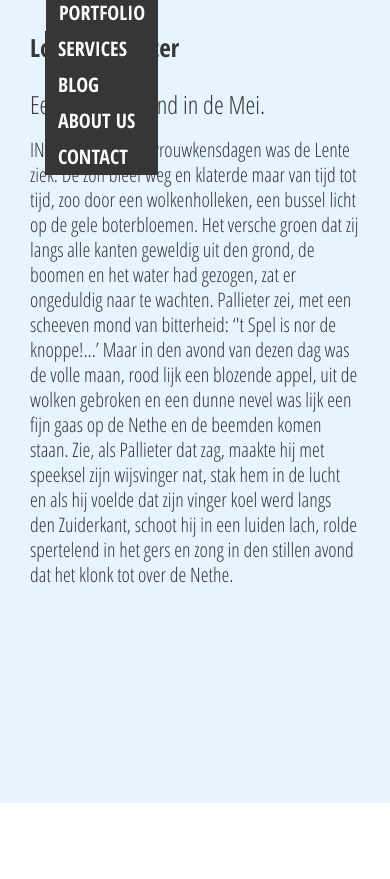
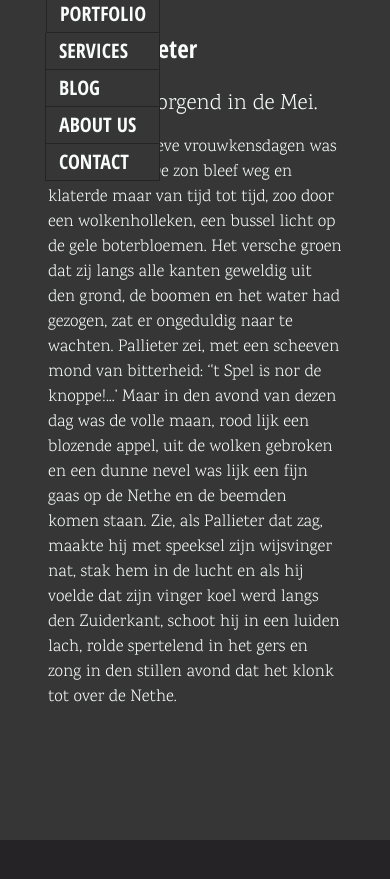
Before and after one commit to GreetVdL/syntra-CSSnavigationbar, a plain HTML site: page index.html in a window 390 px wide. Both pictures are taken after a click on the item 59 px from the left and 18 px from the top of the page. Shown: the part 41-920 px from the top of the page. Before the commit the page ends 844 px from the top, so only its background shows below. Drawn offline with Linux system fonts and the light colour scheme.

Commit message:
dark theme

```diff
--- a/css/index.css
+++ b/css/index.css
@@ -1,12 +1,18 @@
 @import url("reset.css");
 @import url("https://fonts.googleapis.com/css2?family=Open+Sans+Condensed:wght@300;700&display=swap");
+@import url("https://fonts.googleapis.com/css2?family=Karma:wght@300;400;500&display=swap");
 
 /* base styles */
+
+body {
+  background-color: #f1f1f1;
+}
 
 #container {
   margin: 0 auto;
   max-width: 980px;
-  background-color: #e7f4ff;
+  /* background-color: #e7f4ff; */
+  background-color: #252326;
   min-height: 100vh;
 }
 
@@ -17,6 +23,7 @@ nav {
   height: 36px;
   background-color: #363636;
   display: flex;
+  margin-bottom: 1px;
 }
 
 nav > div,
@@ -55,6 +62,16 @@ nav ul {
 #hamburger {
   margin-right: auto;
   background-color: #252326;
+}
+
+#hamburger > li > ul > li {
+  border-right: 1px solid #252326;
+  border-bottom: 1px solid #252326;
+  border-left: 1px solid #252326;
+}
+
+#hamburger > li > a {
+  border-bottom: 1px solid #252326;
 }
 
 nav > div {
@@ -134,7 +151,9 @@ nav > div a:hover,
 /* main styles */
 
 main {
-  padding: 30px;
+  padding: 30px 48px;
+  background-color: #363636;
+  min-height: 100vh;
 }
 
 main h1 {
@@ -143,23 +162,24 @@ main h1 {
   font-size: 25px;
   padding-bottom: 20px;
   padding-top: 10px;
-  color: #363636;
+  color: #f8fcfb;
 }
 
 main h2 {
-  font-family: "Open Sans Condensed", sans-serif;
+  font-family: "Karma", serif;
   font-weight: 300;
-  font-size: 25px;
+  font-size: 22px;
   padding-bottom: 20px;
   padding-top: 12px;
-  color: #363636;
+  color: #f8fcfb;
 }
 
 main p {
-  font-family: "Open Sans Condensed", sans-serif;
+  font-family: "Karma", serif;
+  font-weight: 400;
   font-weight: 300;
-  font-size: 20px;
-  color: #363636;
+  font-size: 17px;
+  color: #f8fcfb;
   line-height: 25px;
 }
 
@@ -198,4 +218,14 @@ footer a:hover {
   #hamburger > li {
     display: none;
   }
+
+  #hamburger > li > a {
+    border-right: 1px solid #252326;
+    border-bottom: 1px solid #252326;
+    border-left: 1px solid #252326;
+  }
+
+  #hamburger > li:nth-of-type(1) > a {
+    border-top: 1px solid #252326;
+  }
 }
```
Also changed, not shown: images/google-plus-icon.svg (added), images/hamburger-icon.svg (added), images/timmermans.jpg (added), 1 other file.
